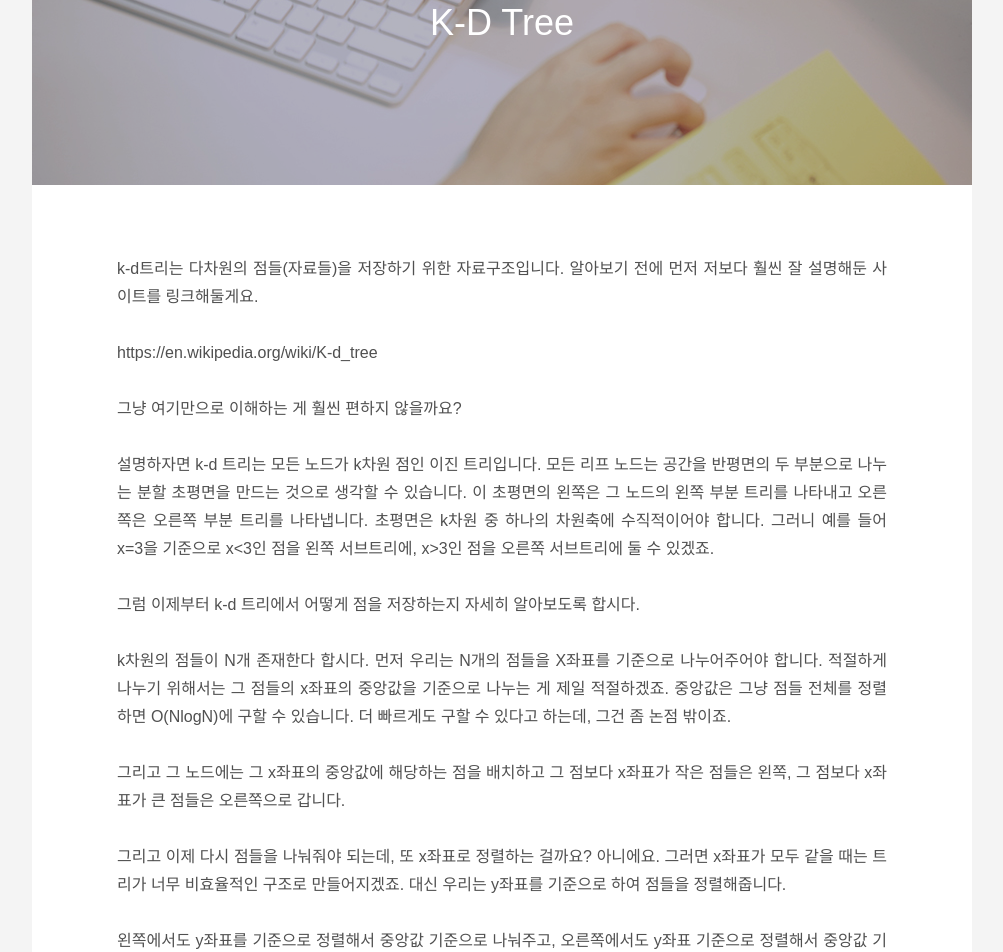
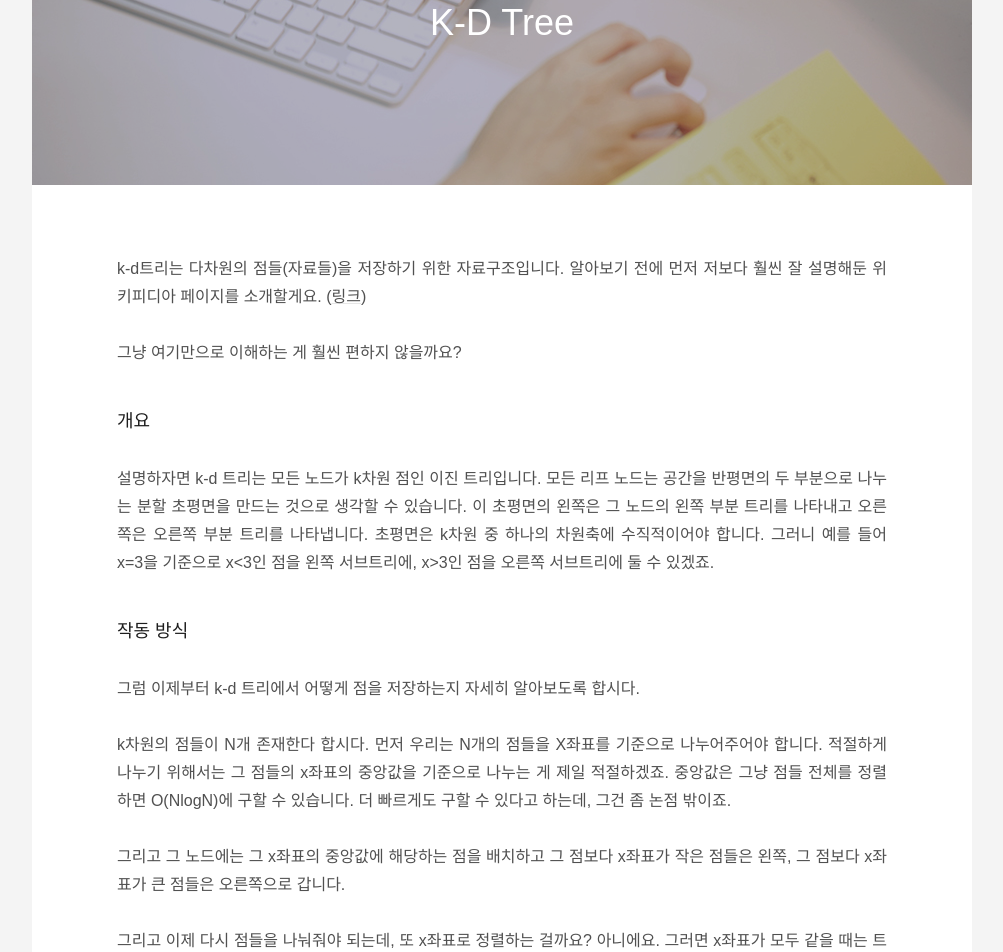
Before and after one commit to algoshitpo/algoshitpo.github.io, a Jekyll site: the page built from _posts/2020-02-09-kdtree.md, in a window 1280 px wide and 1400 px high, scrolled down 259 px. Shown: the top 952 px of the window, without its empty margins (138-1141 px from the left). Built offline with Jekyll 4.4.1, drawn with Linux system fonts in a browser that asks for light colours; some web fonts are replaced; some of the changed text lies outside the part shown.

Commit message:
Update 2020-02-09-kdtree.md

```diff
--- a/_posts/2020-02-09-kdtree.md
+++ b/_posts/2020-02-09-kdtree.md
@@ -4,46 +4,34 @@
 author: pplat
 date: 2020-02-09 03:00
 tags: []
+
 ---
 
-k-d트리는 다차원의 점들(자료들)을 저장하기 위한 자료구조입니다. 알아보기 전에 먼저 저보다 훨씬 잘 설명해둔 사이트를 링크해둘게요.
-
-
-
-https://en.wikipedia.org/wiki/K-d_tree
+k-d트리는 다차원의 점들(자료들)을 저장하기 위한 자료구조입니다. 알아보기 전에 먼저 저보다 훨씬 잘 설명해둔 위키피디아 페이지를 소개할게요. ([링크](https://en.wikipedia.org/wiki/K-d_tree))
 
 그냥 여기만으로 이해하는 게 훨씬 편하지 않을까요?
 
+### 개요
+
 설명하자면 k-d 트리는 모든 노드가 k차원 점인 이진 트리입니다. 모든 리프 노드는 공간을 반평면의 두 부분으로 나누는 분할 초평면을 만드는 것으로 생각할 수 있습니다. 이 초평면의 왼쪽은 그 노드의 왼쪽 부분 트리를 나타내고 오른쪽은 오른쪽 부분 트리를 나타냅니다. 초평면은 k차원 중 하나의 차원축에 수직적이어야 합니다. 그러니 예를 들어 x=3을 기준으로 x<3인 점을 왼쪽 서브트리에, x>3인 점을 오른쪽 서브트리에 둘 수 있겠죠.
+
+### 작동 방식
 
 그럼 이제부터 k-d 트리에서 어떻게 점을 저장하는지 자세히 알아보도록 합시다.
 
-
 k차원의 점들이 N개 존재한다 합시다. 먼저 우리는 N개의 점들을 X좌표를 기준으로 나누어주어야 합니다. 적절하게 나누기 위해서는 그 점들의 x좌표의 중앙값을 기준으로 나누는 게 제일 적절하겠죠. 중앙값은 그냥 점들 전체를 정렬하면 O(NlogN)에 구할 수 있습니다. 더 빠르게도 구할 수 있다고 하는데, 그건 좀 논점 밖이죠.
-
-
 
 그리고 그 노드에는 그 x좌표의 중앙값에 해당하는 점을 배치하고 그 점보다 x좌표가 작은 점들은 왼쪽, 그 점보다 x좌표가 큰 점들은 오른쪽으로 갑니다.
 
-
-
 그리고 이제 다시 점들을 나눠줘야 되는데, 또 x좌표로 정렬하는 걸까요? 아니에요. 그러면 x좌표가 모두 같을 때는 트리가 너무 비효율적인 구조로 만들어지겠죠. 대신 우리는 y좌표를 기준으로 하여 점들을 정렬해줍니다.
-
-
 
 왼쪽에서도 y좌표를 기준으로 정렬해서 중앙값 기준으로 나눠주고, 오른쪽에서도 y좌표 기준으로 정렬해서 중앙값 기준으로 나눠줍니다.
 
-
-
 그리고 또 점들은 더 밑으로 내려오겠죠. 그럼 그 점들은 이제 z좌표를 기준으로 나눠주면 되요! 물론 3차원 이상의 점이 아니라면 다시 x좌표 기준으로 나눠줘요.
 
+정리하자면, 점들의 차원이 k차원이고 현재 depth가 x일 때, (x%k) 번째 차원을 기준으로 점들을 나눠줍니다. (깊이와 차원은 모두 0-based)
 
-
-이거를 정리하자면,
-
-점들의 차원이 k차원이고 현재 depth가 x일 때, (x%k) 번째 차원을 기준으로 점들을 나눠줍니다. (깊이와 차원은 모두 0-based)
-
-
+### 예시
 
 2차원에서 k-d tree를 나타낸 그림을 보여드릴게요.
 
```
Also changed, not shown: other parts of _posts/2020-02-09-kdtree.md (+7 -17 lines).
